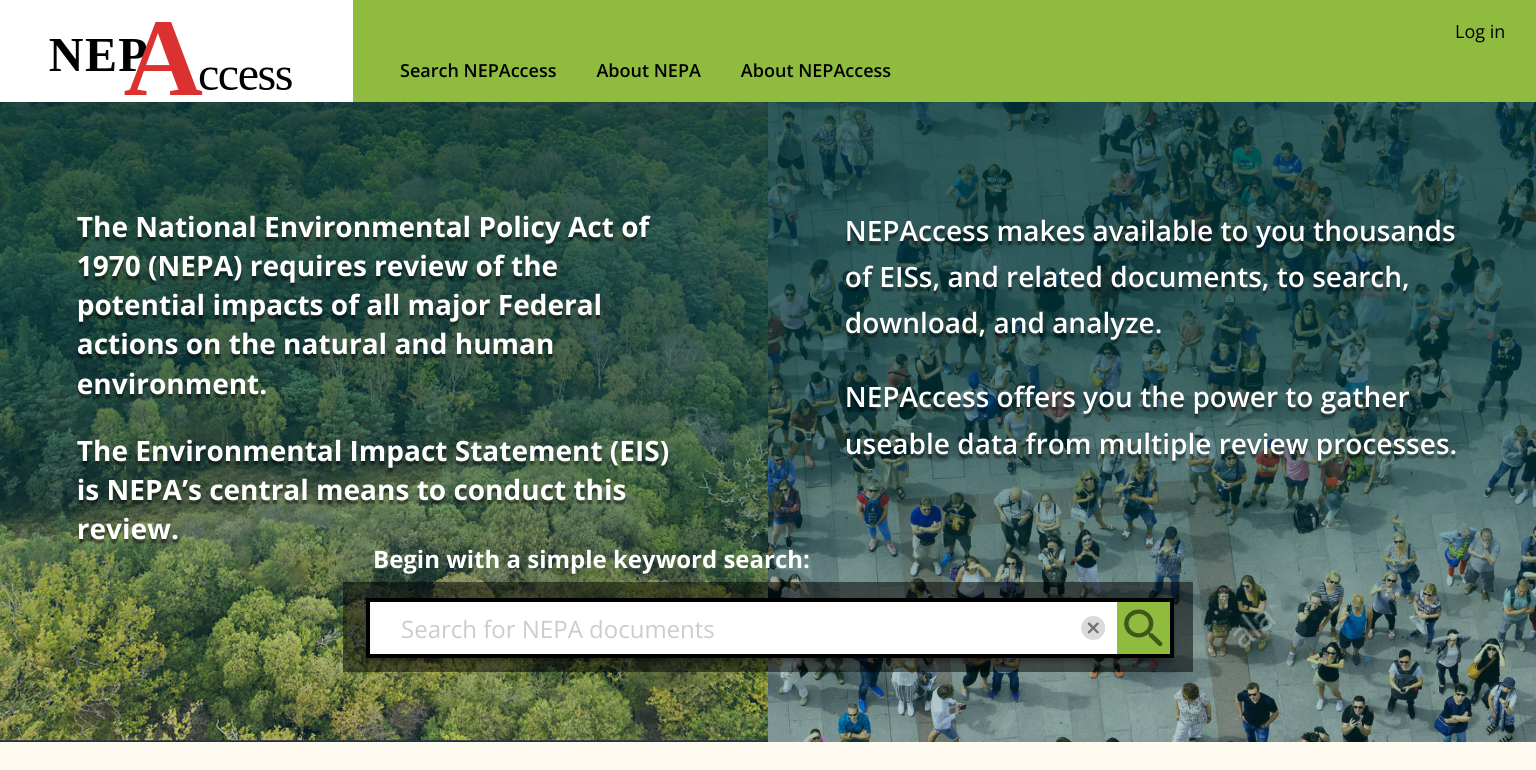
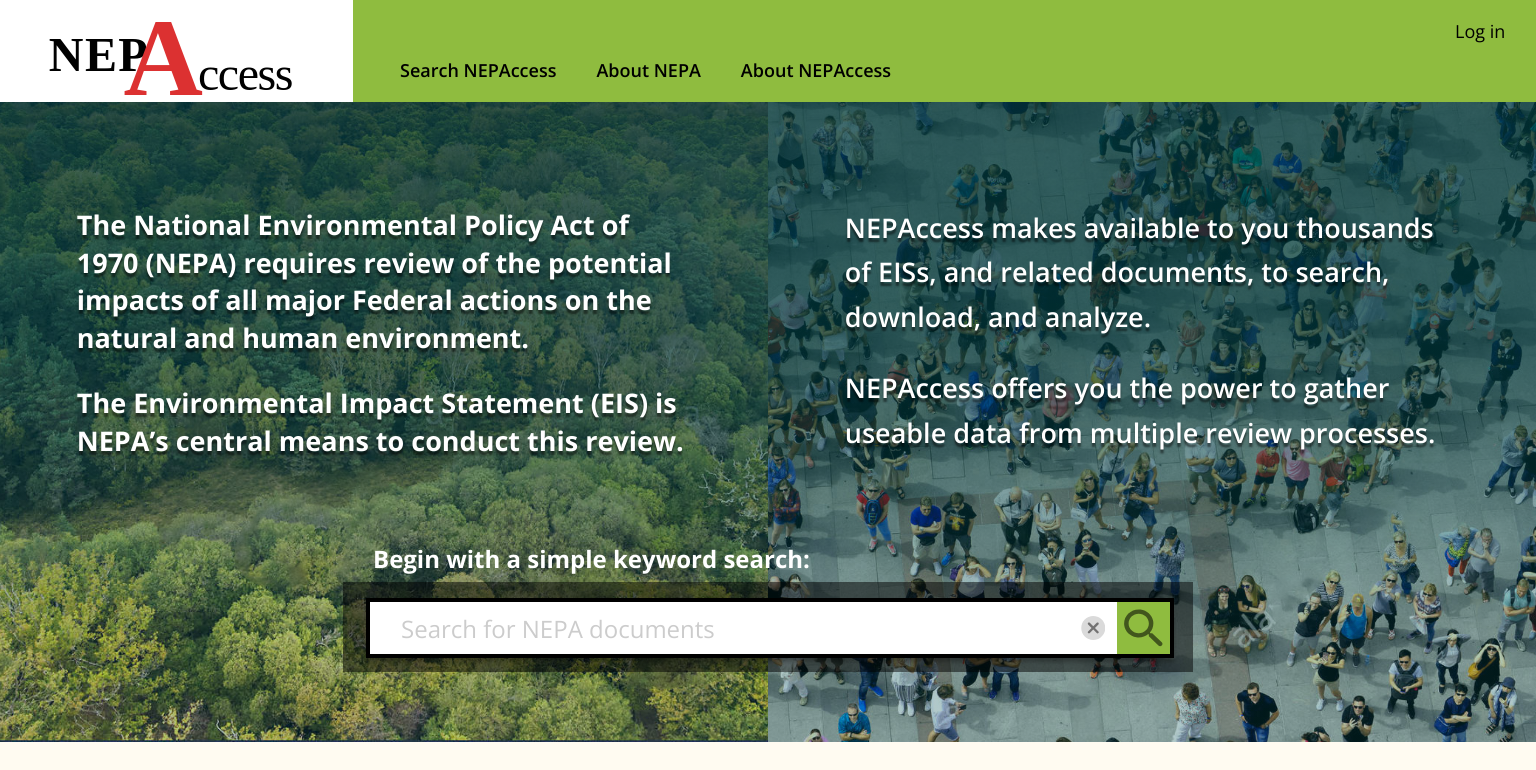
Before and after one commit to GeorgeMSchaffer/nepaccessFront, a React (Create React App) app: page / in a window 1536 px wide. Shown: the top 770 px of the page. Built offline with nearby package versions, Linux system fonts and the light colour scheme; no server answers.

Commit message:
Update landing.css

```diff
--- a/src/landing.css
+++ b/src/landing.css
@@ -206,11 +206,11 @@
 /** These numbers have to change every time the front page text changes, or else don't use dynamic font scaling */
 .size {
   font-size: 2vmax;
-  line-height: calc(100% + 0.2vmax);
+  line-height: calc(100% + 0.3vmax);
 }
 
 #subhead>p.size {
-  line-height: calc(110% + 0.2vmax);
+  line-height: calc(110% + 0.3vmax);
 }
 
 @media (max-width:1000px) {
@@ -225,7 +225,7 @@
 
 @media (min-width: 1400px) {
   .size {
-    font-size: 28px;
+    font-size: 27px;
     line-height: 140%;
   }
   #subhead>p.size {
```
